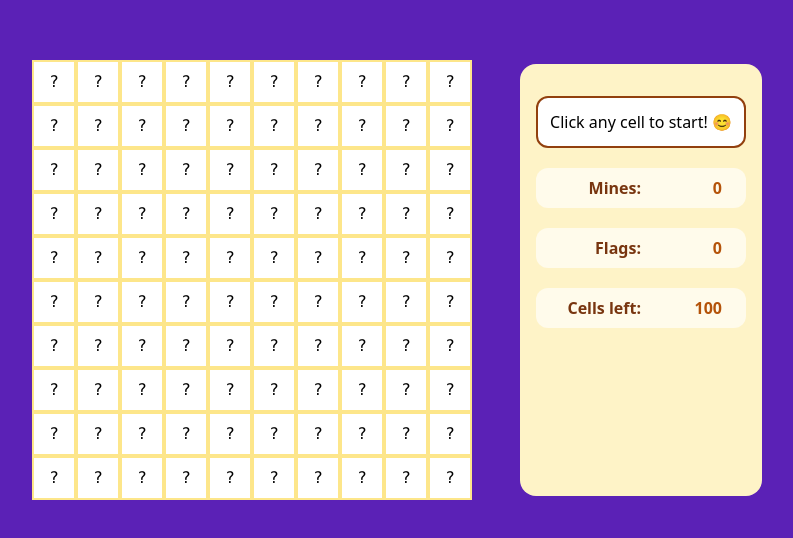
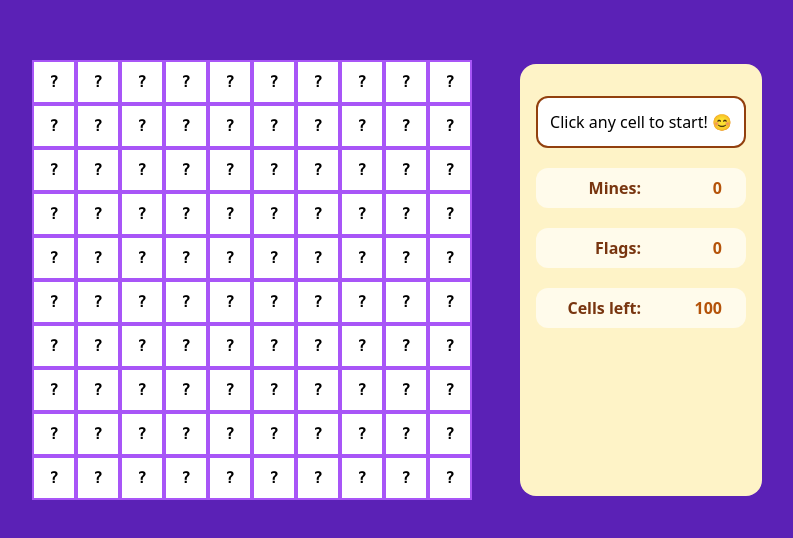
Before and after one commit to alfosua/minesweeper, a Next.js app: page / in a window 1280 px wide. Shown: the part 120-658 px from the top of the page, without its empty margins (243-1036 px from the left). Built offline with nearby package versions, Linux system fonts and the light colour scheme.

Commit message:
feat: color coding to cells

```diff
--- a/src/app/Minesweeper.tsx
+++ b/src/app/Minesweeper.tsx
@@ -151,9 +151,38 @@ const Cell = (props: CellProps) => {
     }
   }
 
+  const cellBgClass =
+    (cell.hidden && cell.flagged && 'bg-orange-100') ||
+    (cell.hidden && !cell.flagged && 'bg-purple-300') ||
+    (!cell.hidden && cell.mine && 'bg-red-300') ||
+    'bg-white'
+
+  const cellTextClass =
+    (!cell.hidden && !cell.mine && cell.nearbyMines === 1 && 'text-blue-600') ||
+    (!cell.hidden &&
+      !cell.mine &&
+      cell.nearbyMines === 2 &&
+      'text-green-600') ||
+    (!cell.hidden &&
+      !cell.mine &&
+      cell.nearbyMines === 3 &&
+      'text-yellow-600') ||
+    (!cell.hidden &&
+      !cell.mine &&
+      cell.nearbyMines === 4 &&
+      'text-purple-600') ||
+    (!cell.hidden && !cell.mine && cell.nearbyMines === 5 && 'text-red-600') ||
+    (!cell.hidden && !cell.mine && cell.nearbyMines === 6 && 'text-red-900') ||
+    (!cell.hidden &&
+      !cell.mine &&
+      cell.nearbyMines === 7 &&
+      'text-brown-900') ||
+    (!cell.hidden && !cell.mine && cell.nearbyMines === 8 && 'text-black') ||
+    'text-black'
+
   return (
     <div
-      className='w-11 h-11 bg-white border-2 border-amber-200 flex items-center justify-center'
+      className={`w-11 h-11 bg-white border-2 border-purple-500 flex items-center justify-center font-bold text-red ${cellBgClass} ${cellTextClass}`}
       onClick={discoverCell}
       onContextMenu={(e) => {
         e.preventDefault()
```
